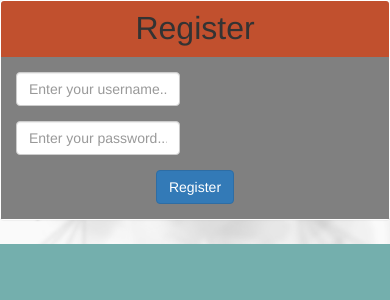
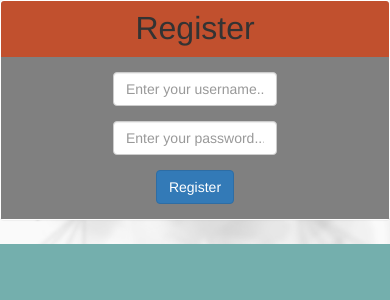
Before and after one commit to gerimage23/proman, a Flask app: page /register in a window 390 px wide. Shown: the top 300 px of the page. Run offline with Flask 2, Linux system fonts and the light colour scheme; some libraries are stand-ins or nearby versions.

Commit message:
lg and xs offsets added to the login and register pages

```diff
--- a/templates/form.html
+++ b/templates/form.html
@@ -23,14 +23,14 @@
                         {% endif %}
                         <form role="form" action="{{'/register-user' if act == 'Register' else '/login-user'}}" method="POST">
                             <div class="row" align="center">
-                                <div class="col-xs-6 col-sm-6 col-md-6 col-md-offset-3 col-lg-6">
+                                <div class="col-xs-6 col-sm-6 col-md-6 col-md-offset-3 col-xs-offset-3 col-lg-offset-3 col-lg-6">
                                     <div class="form-group">
                                         <input type="text" name="username" id="username" class="form-control" placeholder="Enter your username...">
                                     </div>
                                 </div>
                             </div>
                             <div class="row" align="center">
-                                <div class="col-xs-6 col-sm-6 col-md-6 col-md-offset-3 col-lg-6">
+                                <div class="col-xs-6 col-sm-6 col-md-6 col-md-offset-3 col-xs-offset-3 col-lg-offset-3 col-lg-6">
                                     <div class="form-group">
                                         <input type="password" name="password" id="password" class="form-control" placeholder="Enter your password...">
                                     </div>
```
